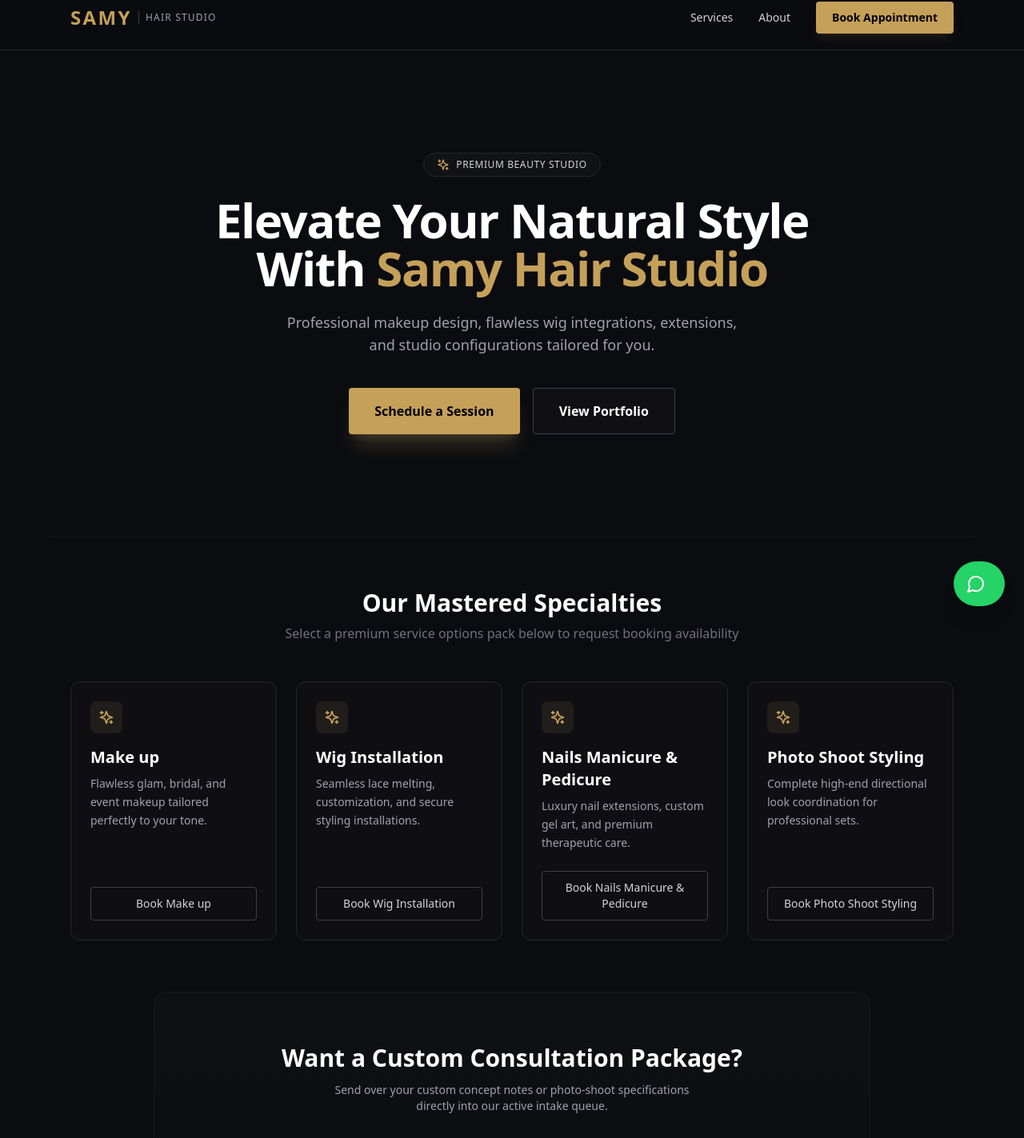
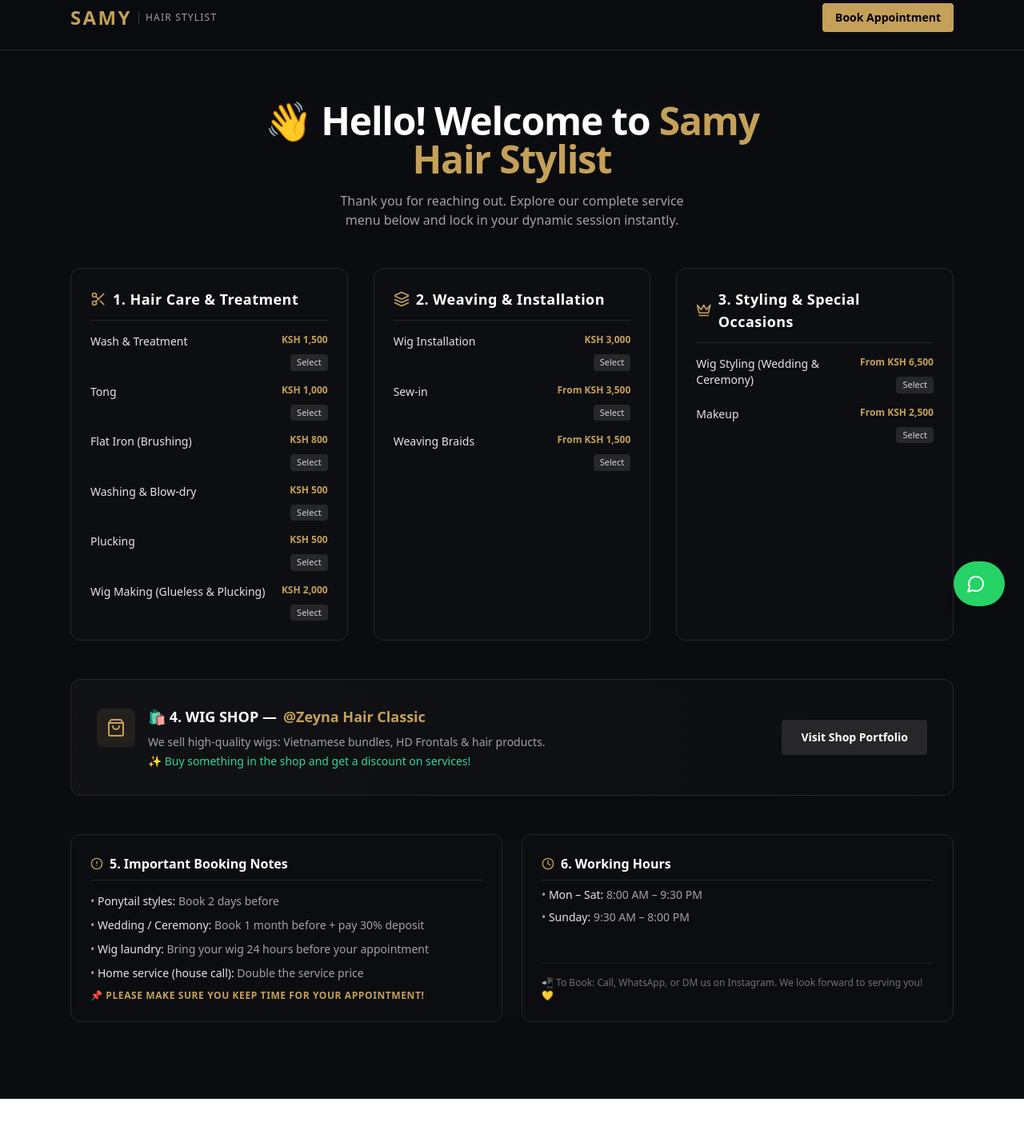
Before and after one commit to joelomogol-bit/Kihato87, a Next.js app: page / in a window 1280 px wide. Shown: the part 18-1441 px from the top of the page at 80% size. After the commit the page ends 1392 px from the top, so only its background shows below. Built offline with nearby package versions, Linux system fonts and the light colour scheme.

Commit message:
Update page.tsx

```diff
--- a/app/page.tsx
+++ b/app/page.tsx
@@ -1,10 +1,9 @@
  "use client"
 
 import React, { useState } from "react"
-import { Menu, X, Calendar, MessageCircle, Sparkles, CheckCircle } from "lucide-react"
+import { Calendar, MessageCircle, Sparkles, X, CheckCircle, Clock, ShoppingBag, AlertCircle, Scissors, Layers, Crown } from "lucide-react"
 
 export default function Home() {
-  // State for controlling the dynamic booking modal
   const [isOpen, setIsOpen] = useState(false)
   const [selectedService, setSelectedService] = useState("")
   const [formData, setFormData] = useState({
@@ -16,11 +15,37 @@
   })
   const [isSubmitted, setIsSubmitted] = useState(false)
 
-  const realServices = [
-    { name: "Make up", desc: "Flawless glam, bridal, and event makeup tailored perfectly to your tone." },
-    { name: "Wig Installation", desc: "Seamless lace melting, customization, and secure styling installations." },
-    { name: "Nails Manicure & Pedicure", desc: "Luxury nail extensions, custom gel art, and premium therapeutic care." },
-    { name: "Photo Shoot Styling", desc: "Complete high-end directional look coordination for professional sets." }
+  // Full Menu Categorized Data
+  const serviceCategories = [
+    {
+      title: "1. Hair Care & Treatment",
+      icon: <Scissors className="h-5 w-5 text-[#C5A059]" />,
+      items: [
+        { name: "Wash & Treatment", price: "KSH 1,500" },
+        { name: "Tong", price: "KSH 1,000" },
+        { name: "Flat Iron (Brushing)", price: "KSH 800" },
+        { name: "Washing & Blow-dry", price: "KSH 500" },
+        { name: "Plucking", price: "KSH 500" },
+        { name: "Wig Making (Glueless & Plucking)", price: "KSH 2,000" }
+      ]
+    },
+    {
+      title: "2. Weaving & Installation",
+      icon: <Layers className="h-5 w-5 text-[#C5A059]" />,
+      items: [
+        { name: "Wig Installation", price: "KSH 3,000" },
+        { name: "Sew-in", price: "From KSH 3,500" },
+        { name: "Weaving Braids", price: "From KSH 1,500" }
+      ]
+    },
+    {
+      title: "3. Styling & Special Occasions",
+      icon: <Crown className="h-5 w-5 text-[#C5A059]" />,
+      items: [
+        { name: "Wig Styling (Wedding & Ceremony)", price: "From KSH 6,500" },
+        { name: "Makeup", price: "From KSH 2,500" }
+      ]
+    }
   ]
 
   const handleBookClick = (serviceName: string) => {
@@ -32,14 +57,12 @@
   const handleSubmit = (e: React.FormEvent) => {
     e.preventDefault()
 
-    // Construct dynamic message to instantly notify Samy via WhatsApp
     const baseText = `Hi Samy, I'd like to book an appointment!\n\n• Name: ${formData.name}\n• Phone: ${formData.phone}\n• Service: ${selectedService}\n• Date: ${formData.date}\n• Time: ${formData.time}`
     const notesText = formData.notes ? `\n• Notes: ${formData.notes}` : ""
     const encodedText = encodeURIComponent(baseText + notesText)
 
     setIsSubmitted(true)
 
-    // Delayed redirect to open the customer chat automatically
     setTimeout(() => {
       window.open(`https://wa.me/254116322757?text=${encodedText}`, "_blank")
       setIsOpen(false)
@@ -50,19 +73,17 @@
   return (
     <div className="min-h-screen bg-[#0B0C10] text-[#EEEEEE] antialiased font-sans">
 
-      {/* 1. DYNAMIC NAVIGATION NAVBAR */}
+      {/* HEADER NAVBAR */}
       <header className="sticky top-0 z-40 w-full border-b border-zinc-800 bg-[#0B0C10]/90 backdrop-blur">
         <div className="mx-auto flex h-20 max-w-6xl items-center justify-between px-6">
           <div className="flex items-center gap-2">
             <span className="text-2xl font-black tracking-widest text-[#C5A059]">SAMY</span>
-            <span className="text-xs uppercase tracking-widest text-zinc-400 border-l border-zinc-700 pl-2">Hair Studio</span>
+            <span className="text-xs uppercase tracking-widest text-zinc-400 border-l border-zinc-700 pl-2">HAIR STYLIST</span>
           </div>
-          <nav className="hidden md:flex items-center gap-8">
-            <a href="#services" className="text-sm font-medium text-zinc-300 hover:text-[#C5A059] transition">Services</a>
-            <a href="#about" className="text-sm font-medium text-zinc-300 hover:text-[#C5A059] transition">About</a>
+          <nav className="flex items-center gap-4">
             <button
-              onClick={() => handleBookClick("General Consultation")}
-              className="rounded bg-[#C5A059] px-5 py-2.5 text-sm font-semibold text-black hover:bg-[#d6b26b] transition duration-200 shadow-lg shadow-[#C5A059]/10"
+              onClick={() => handleBookClick("General Appointment")}
+              className="rounded bg-[#C5A059] px-4 py-2 text-xs sm:text-sm font-bold text-black hover:bg-[#d6b26b] transition duration-200"
             >
               Book Appointment
             </button>
@@ -70,101 +91,126 @@
         </div>
       </header>
 
-      {/* 2. PREMIUM HERO INTRO */}
-      <section className="relative mx-auto max-w-6xl px-6 py-20 text-center md:py-32">
-        <div className="inline-flex items-center gap-2 rounded-full border border-zinc-800 bg-zinc-900/50 px-4 py-1.5 mb-6">
-          <Sparkles className="h-4 w-4 text-[#C5A059]" />
-          <span className="text-xs font-medium tracking-wider text-zinc-300 uppercase">Premium Beauty Studio</span>
+      {/* HERO SECTION */}
+      <section className="relative mx-auto max-w-5xl px-6 pt-16 pb-12 text-center">
+        <h1 className="text-3xl font-extrabold tracking-tight sm:text-5xl text-white max-w-2xl mx-auto leading-tight">
+          👋 Hello! Welcome to <span className="text-[#C5A059]">Samy Hair Stylist</span>
+        </h1>
+        <p className="mt-4 text-zinc-400 max-w-md mx-auto text-sm sm:text-base">
+          Thank you for reaching out. Explore our complete service menu below and lock in your dynamic session instantly.
+        </p>
+      </section>
+
+      {/* DYNAMIC RATE MENU SECTION */}
+      <main className="mx-auto max-w-6xl px-6 pb-24 space-y-12">
+
+        <div className="grid gap-8 md:grid-cols-3">
+          {serviceCategories.map((category) => (
+            <div key={category.title} className="rounded-xl border border-zinc-800 bg-zinc-900/20 p-6 flex flex-col justify-between">
+              <div>
+                <div className="flex items-center gap-2 border-b border-zinc-800 pb-3 mb-4">
+                  {category.icon}
+                  <h2 className="text-lg font-bold text-white tracking-wide">{category.title}</h2>
                 </div>
-        <h1 className="text-4xl font-extrabold tracking-tight sm:text-6xl text-white max-w-3xl mx-auto leading-[1.1]">
-          Elevate Your Natural Style With <span className="text-[#C5A059]">Samy Hair Studio</span>
-        </h1>
-        <p className="mt-6 text-lg text-zinc-400 max-w-xl mx-auto">
-          Professional makeup design, flawless wig integrations, extensions, and studio configurations tailored for you.
+                <div className="space-y-4">
+                  {category.items.map((item) => (
+                    <div key={item.name} className="flex items-start justify-between gap-4 group">
+                      <div className="space-y-1">
+                        <p className="text-sm font-medium text-zinc-200 group-hover:text-[#C5A059] transition">{item.name}</p>
+                      </div>
+                      <div className="text-right flex-shrink-0">
+                        <span className="text-xs font-bold text-[#C5A059] block mb-1.5">{item.price}</span>
+                        <button
+                          onClick={() => handleBookClick(`${category.title} - ${item.name}`)}
+                          className="text-[11px] bg-zinc-800 hover:bg-[#C5A059] text-zinc-300 hover:text-black px-2 py-0.5 rounded font-medium transition"
+                        >
+                          Select
+                        </button>
+                      </div>
+                    </div>
+                  ))}
+                </div>
+              </div>
+            </div>
+          ))}
+        </div>
+
+        {/* WIG SHOP & DISCOUNTS */}
+        <section className="rounded-xl border border-zinc-800 bg-gradient-to-r from-zinc-900/50 to-zinc-900/10 p-6 md:p-8 flex flex-col md:flex-row items-center justify-between gap-6">
+          <div className="flex items-start gap-4">
+            <div className="p-3 bg-[#C5A059]/10 rounded-lg text-[#C5A059] mt-1">
+              <ShoppingBag className="h-6 w-6" />
+            </div>
+            <div>
+              <h3 className="text-lg font-bold text-white flex items-center gap-2">
+                🛍️ 4. WIG SHOP — <a href="https://instagram.com/Zeyna_Hair_Classic" target="_blank" className="text-[#C5A059] hover:underline">@Zeyna Hair Classic</a>
+              </h3>
+              <p className="text-sm text-zinc-400 mt-2 max-w-xl">
+                We sell high-quality wigs: Vietnamese bundles, HD Frontals & hair products.
+                <span className="block mt-1 text-emerald-400 font-medium">✨ Buy something in the shop and get a discount on services!</span>
               </p>
-        <div className="mt-10 flex flex-wrap justify-center gap-4">
-          <button
-            onClick={() => handleBookClick("General Inquiry")}
-            className="rounded bg-[#C5A059] px-8 py-4 font-bold text-black hover:bg-[#d6b26b] transition transform active:scale-95 shadow-xl shadow-[#C5A059]/20"
-          >
-            Schedule a Session
-          </button>
+            </div>
+          </div>
           <a
             href="https://instagram.com/samy_hair_stylist"
             target="_blank"
-            className="rounded border border-zinc-700 bg-zinc-900/40 px-8 py-4 font-bold text-white hover:bg-zinc-800 transition"
+            className="w-full md:w-auto bg-zinc-800 hover:bg-zinc-700 text-white font-bold text-sm px-6 py-3 rounded text-center transition"
           >
-            View Portfolio
+            Visit Shop Portfolio
           </a>
-        </div>
         </section>
 
-      {/* 3. DYNAMIC SERVICES GRID (From Instagram Specs) */}
-      <section id="services" className="mx-auto max-w-6xl px-6 py-16 border-t border-zinc-900">
-        <div className="text-center mb-12">
-          <h2 className="text-3xl font-bold text-white">Our Mastered Specialties</h2>
-          <p className="text-zinc-500 mt-2">Select a premium service options pack below to request booking availability</p>
+        {/* GUIDELINES & HOURS RULES GRID */}
+        <div className="grid gap-6 md:grid-cols-2">
+
+          {/* POLICIES */}
+          <div className="rounded-xl border border-zinc-800 bg-zinc-900/10 p-6 space-y-4">
+            <h3 className="text-md font-bold text-white flex items-center gap-2 border-b border-zinc-800 pb-2">
+              <AlertCircle className="h-4 w-4 text-[#C5A059]" /> 5. Important Booking Notes
+            </h3>
+            <ul className="text-sm text-zinc-400 space-y-2.5">
+              <li>• <span className="text-zinc-200 font-medium">Ponytail styles:</span> Book 2 days before</li>
+              <li>• <span className="text-zinc-200 font-medium">Wedding / Ceremony:</span> Book 1 month before + pay 30% deposit</li>
+              <li>• <span className="text-zinc-200 font-medium">Wig laundry:</span> Bring your wig 24 hours before your appointment</li>
+              <li>• <span className="text-zinc-200 font-medium">Home service (house call):</span> Double the service price</li>
+              <li className="text-[#C5A059] font-bold mt-2 text-xs tracking-wider">📌 PLEASE MAKE SURE YOU KEEP TIME FOR YOUR APPOINTMENT!</li>
+            </ul>
           </div>
-        <div className="grid gap-6 sm:grid-cols-2 lg:grid-cols-4">
-          {realServices.map((service) => (
-            <div
-              key={service.name}
-              className="flex flex-col justify-between rounded-xl border border-zinc-800 bg-zinc-900/30 p-6 hover:border-zinc-700 transition duration-300 group"
-            >
+
+          {/* HOURS */}
+          <div className="rounded-xl border border-zinc-800 bg-zinc-900/10 p-6 space-y-4 flex flex-col justify-between">
             <div>
-                <div className="h-10 w-10 rounded-lg bg-[#C5A059]/10 flex items-center justify-center mb-4 group-hover:bg-[#C5A059]/20 transition">
-                  <Sparkles className="h-5 w-5 text-[#C5A059]" />
+              <h3 className="text-md font-bold text-white flex items-center gap-2 border-b border-zinc-800 pb-2">
+                <Clock className="h-4 w-4 text-[#C5A059]" /> 6. Working Hours
+              </h3>
+              <ul className="text-sm text-zinc-400 space-y-2 mt-2">
+                <li>• <span className="text-zinc-200 font-medium">Mon – Sat:</span> 8:00 AM – 9:30 PM</li>
+                <li>• <span className="text-zinc-200 font-medium">Sunday:</span> 9:30 AM – 8:00 PM</li>
+              </ul>
             </div>
-                <h3 className="text-xl font-bold text-white mb-2">{service.name}</h3>
-                <p className="text-sm text-zinc-400 leading-relaxed">{service.desc}</p>
+            <div className="pt-4 border-t border-zinc-800/60 text-xs text-zinc-500">
+              📲 To Book: Call, WhatsApp, or DM us on Instagram. We look forward to serving you! 💛
             </div>
-              <button
-                onClick={() => handleBookClick(service.name)}
-                className="mt-6 w-full py-2.5 rounded border border-zinc-700 text-center text-sm font-medium text-zinc-300 hover:bg-[#C5A059] hover:text-black hover:border-[#C5A059] transition duration-200"
-              >
-                Book {service.name}
-              </button>
           </div>
-          ))}
+
         </div>
-      </section>
 
-      {/* 4. CALL TO ACTION SYSTEM */}
-      <section className="mx-auto max-w-4xl px-6 py-16 mb-20 text-center bg-gradient-to-b from-zinc-900/40 to-transparent rounded-2xl border border-zinc-900">
-        <h2 className="text-2xl sm:text-3xl font-bold text-white">Want a Custom Consultation Package?</h2>
-        <p className="text-zinc-400 mt-3 max-w-md mx-auto text-sm">
-          Send over your custom concept notes or photo-shoot specifications directly into our active intake queue.
-        </p>
-        <button
-          onClick={() => handleBookClick("Custom Project Consultation")}
-          className="mt-8 rounded bg-zinc-100 text-black font-bold px-8 py-3.5 hover:bg-zinc-200 transition"
-        >
-          Open Consultation Panel
-        </button>
-      </section>
+      </main>
 
-      {/* 5. FOOTER */}
-      <footer className="border-t border-zinc-900 py-8 text-center text-xs text-zinc-600">
-        <p>© 2026 Samy Hair Studio. All rights reserved.</p>
-      </footer>
-
-      {/* 6. DYNAMIC BOOKING MODAL FORM POPUP */}
+      {/* INTERACTIVE BOOKING MODAL */}
       {isOpen && (
-        <div className="fixed inset-0 z-50 flex items-center justify-center p-4 bg-black/80 backdrop-blur-sm animate-fadeIn">
+        <div className="fixed inset-0 z-50 flex items-center justify-center p-4 bg-black/80 backdrop-blur-sm">
           <div className="relative w-full max-w-md rounded-xl border border-zinc-800 bg-[#12131C] p-6 shadow-2xl">
-            <button
-              onClick={() => setIsOpen(false)}
-              className="absolute right-4 top-4 text-zinc-400 hover:text-white"
-            >
+            <button onClick={() => setIsOpen(false)} className="absolute right-4 top-4 text-zinc-400 hover:text-white">
               <X className="h-5 w-5" />
             </button>
 
-            <div className="flex items-center gap-2 mb-4">
+            <div className="flex items-center gap-2 mb-2">
               <Calendar className="h-5 w-5 text-[#C5A059]" />
-              <h3 className="text-xl font-bold text-white">Booking Request</h3>
+              <h3 className="text-xl font-bold text-white">Appoint Intake</h3>
             </div>
             <p className="text-xs text-zinc-400 mb-6">
-              Selected Session Focus: <span className="text-[#C5A059] font-semibold">{selectedService}</span>
+              Selected Focus: <span className="text-[#C5A059] font-semibold">{selectedService}</span>
             </p>
 
             {isSubmitted ? (
@@ -172,65 +218,54 @@
                 <div className="mx-auto h-12 w-12 bg-emerald-500/10 rounded-full flex items-center justify-center text-emerald-400">
                   <CheckCircle className="h-6 w-6 animate-bounce" />
                 </div>
-                <h4 className="text-lg font-bold text-white">Booking Configured!</h4>
-                <p className="text-xs text-zinc-400">Opening WhatsApp chat directory to complete schedule...</p>
+                <h4 className="text-lg font-bold text-white">Message Generated!</h4>
+                <p className="text-xs text-zinc-400">Opening WhatsApp chat directory to lock in slot...</p>
               </div>
             ) : (
               <form onSubmit={handleSubmit} className="space-y-4">
                 <div>
                   <label className="block text-xs font-semibold text-zinc-400 uppercase tracking-wider mb-1">Full Name</label>
                   <input
-                    type="text" required
-                    placeholder="Your name"
-                    value={formData.name}
+                    type="text" required placeholder="Your name" value={formData.name}
                     onChange={(e) => setFormData({...formData, name: e.target.value})}
-                    className="w-full bg-zinc-900/60 border border-zinc-800 rounded px-3 py-2 text-white focus:outline-none focus:border-[#C5A059] text-sm"
+                    className="w-full bg-zinc-900 border border-zinc-800 rounded px-3 py-2 text-white focus:outline-none focus:border-[#C5A059] text-sm"
                   />
                 </div>
                 <div>
                   <label className="block text-xs font-semibold text-zinc-400 uppercase tracking-wider mb-1">Phone Number</label>
                   <input
-                    type="tel" required
-                    placeholder="e.g. 0712345678"
-                    value={formData.phone}
+                    type="tel" required placeholder="e.g. 0712345678" value={formData.phone}
                     onChange={(e) => setFormData({...formData, phone: e.target.value})}
-                    className="w-full bg-zinc-900/60 border border-zinc-800 rounded px-3 py-2 text-white focus:outline-none focus:border-[#C5A059] text-sm"
+                    className="w-full bg-zinc-900 border border-zinc-800 rounded px-3 py-2 text-white focus:outline-none focus:border-[#C5A059] text-sm"
                   />
                 </div>
                 <div className="grid grid-cols-2 gap-3">
                   <div>
-                    <label className="block text-xs font-semibold text-zinc-400 uppercase tracking-wider mb-1">Preferred Date</label>
+                    <label className="block text-xs font-semibold text-zinc-400 uppercase tracking-wider mb-1">Date</label>
                     <input
-                      type="date" required
-                      value={formData.date}
+                      type="date" required value={formData.date}
                       onChange={(e) => setFormData({...formData, date: e.target.value})}
-                      className="w-full bg-zinc-900/60 border border-zinc-800 rounded px-3 py-2 text-white focus:outline-none focus:border-[#C5A059] text-sm invert-calendar-icon"
+                      className="w-full bg-zinc-900 border border-zinc-800 rounded px-3 py-2 text-white text-sm focus:outline-none focus:border-[#C5A059]"
                     />
                   </div>
                   <div>
-                    <label className="block text-xs font-semibold text-zinc-400 uppercase tracking-wider mb-1">Preferred Time</label>
+                    <label className="block text-xs font-semibold text-zinc-400 uppercase tracking-wider mb-1">Time</label>
                     <input
-                      type="time" required
-                      value={formData.time}
+                      type="time" required value={formData.time}
                       onChange={(e) => setFormData({...formData, time: e.target.value})}
-                      className="w-full bg-zinc-900/60 border border-zinc-800 rounded px-3 py-2 text-white focus:outline-none focus:border-[#C5A059] text-sm"
+                      className="w-full bg-zinc-900 border border-zinc-800 rounded px-3 py-2 text-white text-sm focus:outline-none focus:border-[#C5A059]"
                     />
                   </div>
                 </div>
                 <div>
-                  <label className="block text-xs font-semibold text-zinc-400 uppercase tracking-wider mb-1">Special Notes / Style Requests</label>
+                  <label className="block text-xs font-semibold text-zinc-400 uppercase tracking-wider mb-1">Special Notes / Requests</label>
                   <textarea
-                    rows={2}
-                    placeholder="Describe what styling options or requirements you want..."
-                    value={formData.notes}
+                    rows={2} placeholder="Add any details (e.g., House call, Bring wig early, etc.)" value={formData.notes}
                     onChange={(e) => setFormData({...formData, notes: e.target.value})}
-                    className="w-full bg-zinc-900/60 border border-zinc-800 rounded px-3 py-2 text-white focus:outline-none focus:border-[#C5A059] text-sm resize-none"
+                    className="w-full bg-zinc-900 border border-zinc-800 rounded px-3 py-2 text-white text-sm resize-none focus:outline-none focus:border-[#C5A059]"
                   />
                 </div>
-                <button
-                  type="submit"
-                  className="mt-2 w-full bg-[#C5A059] hover:bg-[#d6b26b] text-black font-bold py-3 rounded text-sm transition transition duration-200"
-                >
+                <button type="submit" className="w-full bg-[#C5A059] hover:bg-[#d6b26b] text-black font-bold py-3 rounded text-sm transition duration-200">
                   Confirm Booking Session
                 </button>
               </form>
@@ -239,14 +274,13 @@
         </div>
       )}
 
-      {/* 7. QUICK ACCESS FLOATING WHATSAPP BUTTON */}
+      {/* WHATSAPP FLOATING BUTTON */}
       <a
-        href="https://wa.me/254116322757"
-        target="_blank"
-        className="fixed bottom-6 right-6 z-50 p-4 bg-[#25D366] hover:bg-[#20ba5a] rounded-full text-white shadow-xl hover:scale-110 transition duration-300 group flex items-center gap-2"
+        href="https://wa.me/254116322757" target="_blank"
+        className="fixed bottom-6 right-6 z-50 p-4 bg-[#25D366] hover:bg-[#20ba5a] rounded-full text-white shadow-xl hover:scale-110 transition duration-300 flex items-center gap-2 group"
       >
         <MessageCircle className="h-6 w-6" />
-        <span className="max-w-0 overflow-hidden group-hover:max-w-xs transition-all duration-300 text-sm font-semibold tracking-wide whitespace-nowrap">Chat With Samy</span>
+        <span className="max-w-0 overflow-hidden group-hover:max-w-xs transition-all duration-300 text-sm font-semibold tracking-wide whitespace-nowrap">Chat Now</span>
       </a>
 
     </div>
```
Lines whose indentation alone changed are shown as unchanged.
